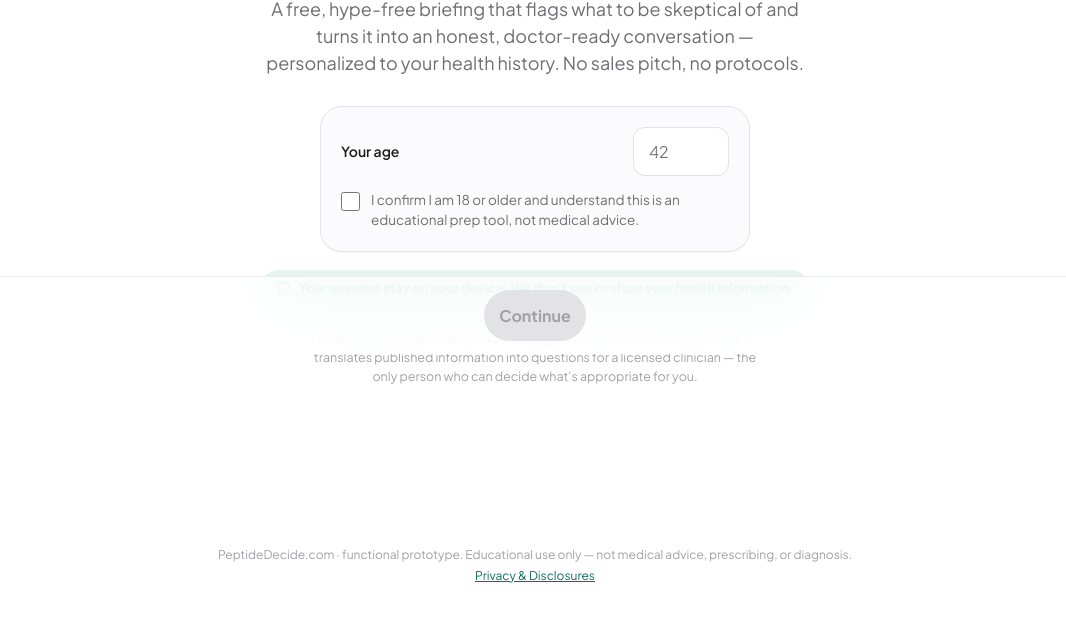
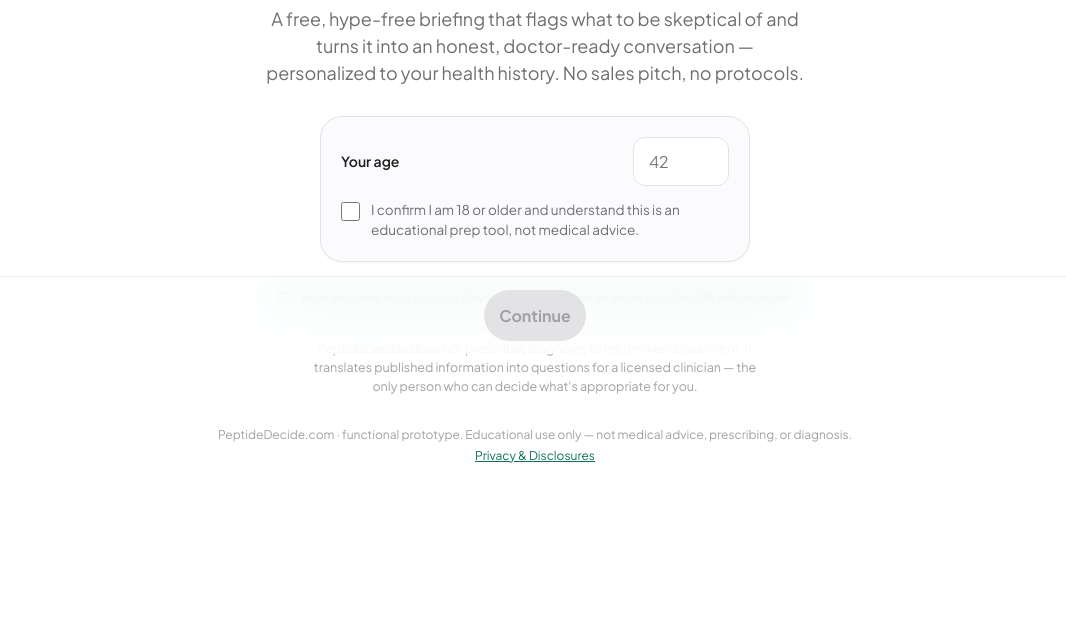
Before and after one commit to reignlabs/peptidedecide, a website: page index.html in a window 1280 px wide. Shown: the part 446-1072 px from the top of the page, without its empty margins (105-1171 px from the left). After the commit the page ends 1027 px from the top, so only its background shows below. Drawn offline with nearby package versions, Linux system fonts and the light colour scheme.

Commit message:
Add files via upload

```diff
--- a/index.html
+++ b/index.html
@@ -43,7 +43,8 @@
   #progressWrap{height:3px;background:var(--line-2);position:sticky;top:53px;z-index:49;display:none}
   #progressBar{height:100%;width:0;background:var(--accent);border-radius:0 3px 3px 0;transition:width .45s var(--ease)}
 
-  #wizard{padding:8px 0 130px}
+  #wizard{padding:8px 0 0}
+  .step.active:not(#step-welcome){padding-bottom:95px}
   .step{display:none;animation:rise .5s var(--ease) both}
   .step.active{display:block}
   @keyframes rise{from{opacity:0;transform:translateY(16px)}to{opacity:1;transform:none}}
@@ -52,7 +53,7 @@
   .step .lede{font-size:17px;color:var(--ink-2);max-width:540px;margin-bottom:30px}
 
   #step-welcome{text-align:center;padding-top:34px}
-  #step-welcome.active{min-height:calc(100vh - 180px);display:flex;flex-direction:column;justify-content:center;padding-top:0}
+  #step-welcome.active{min-height:calc(100vh - 230px);display:flex;flex-direction:column;justify-content:center;padding-top:10px;padding-bottom:0}
   .hero-mark{width:84px;height:84px;border-radius:23px;margin:0 auto 26px;box-shadow:var(--sh-lg)}
   #step-welcome h1{font-size:clamp(34px,8vw,58px);font-weight:800;margin-bottom:16px;letter-spacing:-.035em}
   #step-welcome h1 .g{background:linear-gradient(120deg,var(--accent),#19b394);-webkit-background-clip:text;background-clip:text;color:transparent}
@@ -228,6 +229,7 @@
   body.bon .cnote{display:block;animation:rise .3s var(--ease)}
 
   footer{text-align:center;font-size:12px;color:var(--ink-3);padding:30px 20px 40px;line-height:1.7}footer a{color:var(--accent)}
+  body.nav-on footer{padding-bottom:calc(40px + 75px + env(safe-area-inset-bottom))}
 
   @media(max-width:760px){.res2{grid-template-columns:1fr}}
   @media(max-width:600px){.grid2,.cards,.branchgrid,.pw-grid{grid-template-columns:1fr}.step .lede,#step-welcome .lede{font-size:16px}.paywall{padding:22px}.rsec-h h3{font-size:20px}}
@@ -531,7 +533,7 @@ function enrichFlow(){const f=[];if(relevantSubConditions().length)f.push('step-
 function show(i){document.querySelectorAll('.step').forEach(s=>s.classList.remove('active'));const id=flow[i];$(id).classList.add('active');pos=i;window.scrollTo({top:0,behavior:'smooth'});
   const isWelcome=id==='step-welcome',isBranch=id==='step-branch';
   $('progressWrap').style.display=isWelcome?'none':'block';$('progressBar').style.width=((i)/(flow.length-1)*100)+'%';
-  $('nav').style.display=isBranch?'none':'flex';$('back').style.display=i===0?'none':'block';
+  $('nav').style.display=isBranch?'none':'flex';document.body.classList.toggle('nav-on',!isBranch);$('back').style.display=i===0?'none':'block';
   $('next').textContent=(i===flow.length-1)?'Build my prep sheet':'Continue';
   if(id==='step-specifics')renderSpecifics();
   if(id==='step-context')$('pregWrap').style.display=(S.sex==='Female')?'block':'none';
@@ -574,7 +576,7 @@ function neuroAutoimmune(){const t=[...S.aiOther].join(' ').toLowerCase();return
 let REPORT={};
 function generate(){buildSnaps();buildFlags();buildPeptides();buildQuestions();buildLabs();buildSponsored();buildBottomLine();buildPrinciples();
   document.querySelectorAll('.step').forEach(s=>s.classList.remove('active'));
-  $('wizard').style.display='none';$('nav').style.display='none';$('progressWrap').style.display='none';
+  $('wizard').style.display='none';$('nav').style.display='none';document.body.classList.remove('nav-on');$('progressWrap').style.display='none';
   $('deepenCta').style.display=deepened?'none':'flex';
   $('results').style.display='block';window.scrollTo({top:0,behavior:'smooth'});}
 $('deepenBtn').onclick=()=>{deepened=true;flow=[...baseFlow,...enrichFlow()];$('results').style.display='none';$('wizard').style.display='block';show(baseFlow.length);};
```
